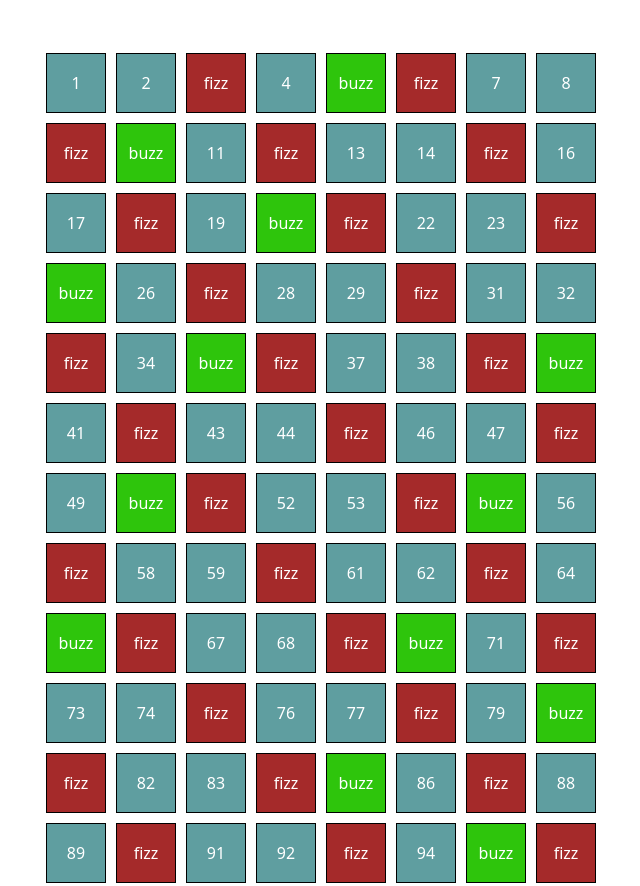
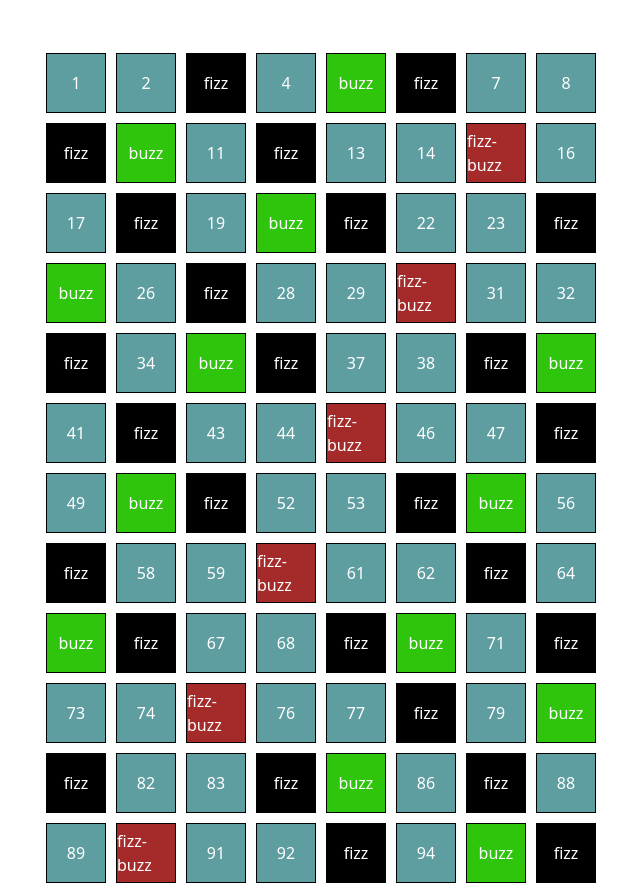
Before and after one commit to Laroussi-Sarhane/-js-fizzbuzz, a plain HTML site: page index.html in a window 1280 px wide. Shown: the top 886 px of the page, without its empty margins (311-951 px from the left). Drawn offline with nearby package versions, Linux system fonts and the light colour scheme.

Commit message:
add changes

```diff
--- a/script.js
+++ b/script.js
@@ -3,13 +3,17 @@ console.log('ciao')
 const containerQ = document.getElementById('my_container');
 
  for(let i = 1; i <=100; i++ ){
-  if(i % 3 ===0){
+  if(i % 15 ===0){
     my_container.innerHTML += `
-    <div class="box dispari">fizz</div>
+    <div class="box dispari">fizz-buzz</div>
     `
   }else if(i % 5 ===0){
     my_container.innerHTML += `
     <div class="box multi5">buzz</div>
+    `
+  }else if(i % 3 ===0){
+    my_container.innerHTML += `
+    <div class="box fizz">fizz</div>
     `
   }else{
     my_container.innerHTML += `
--- a/style.css
+++ b/style.css
@@ -21,3 +21,6 @@
 .box.dispari{
   background-color: brown;
 }
+.box.fizz{
+  background-color: black;
+}
```
